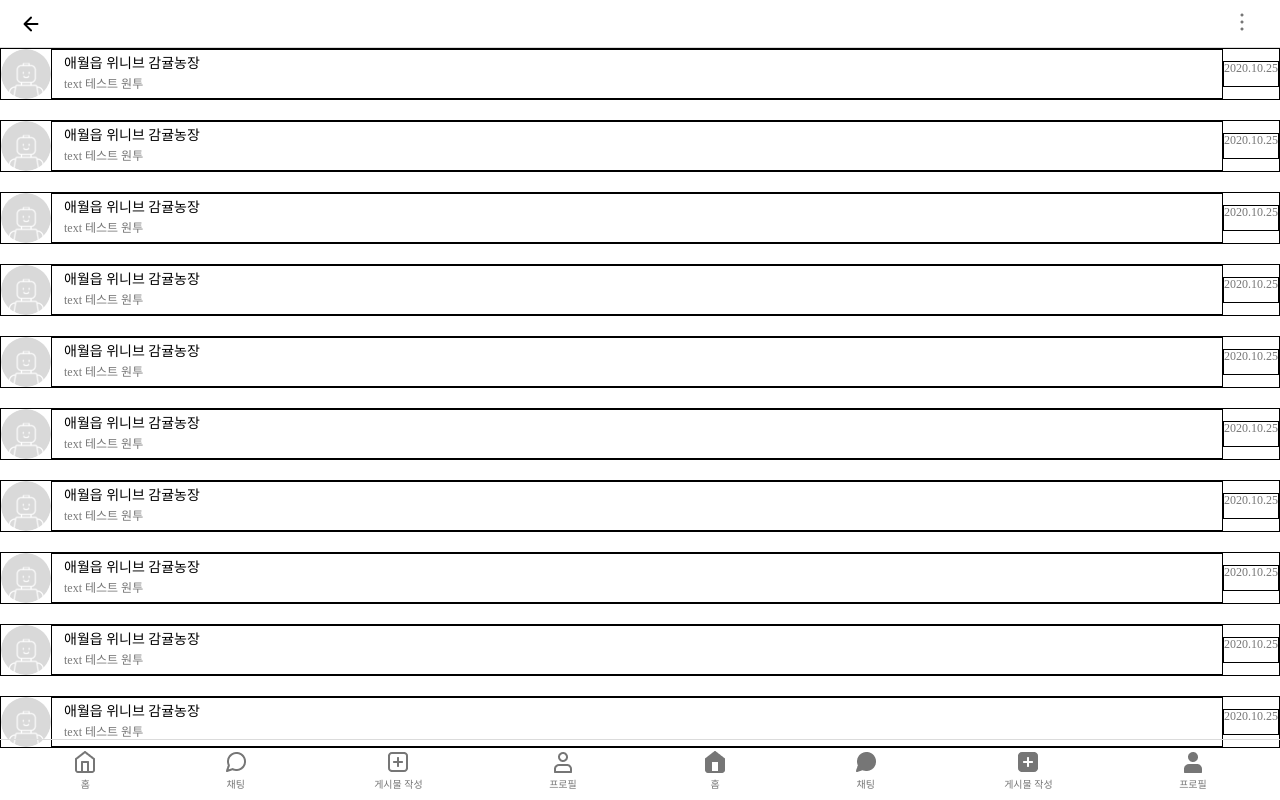
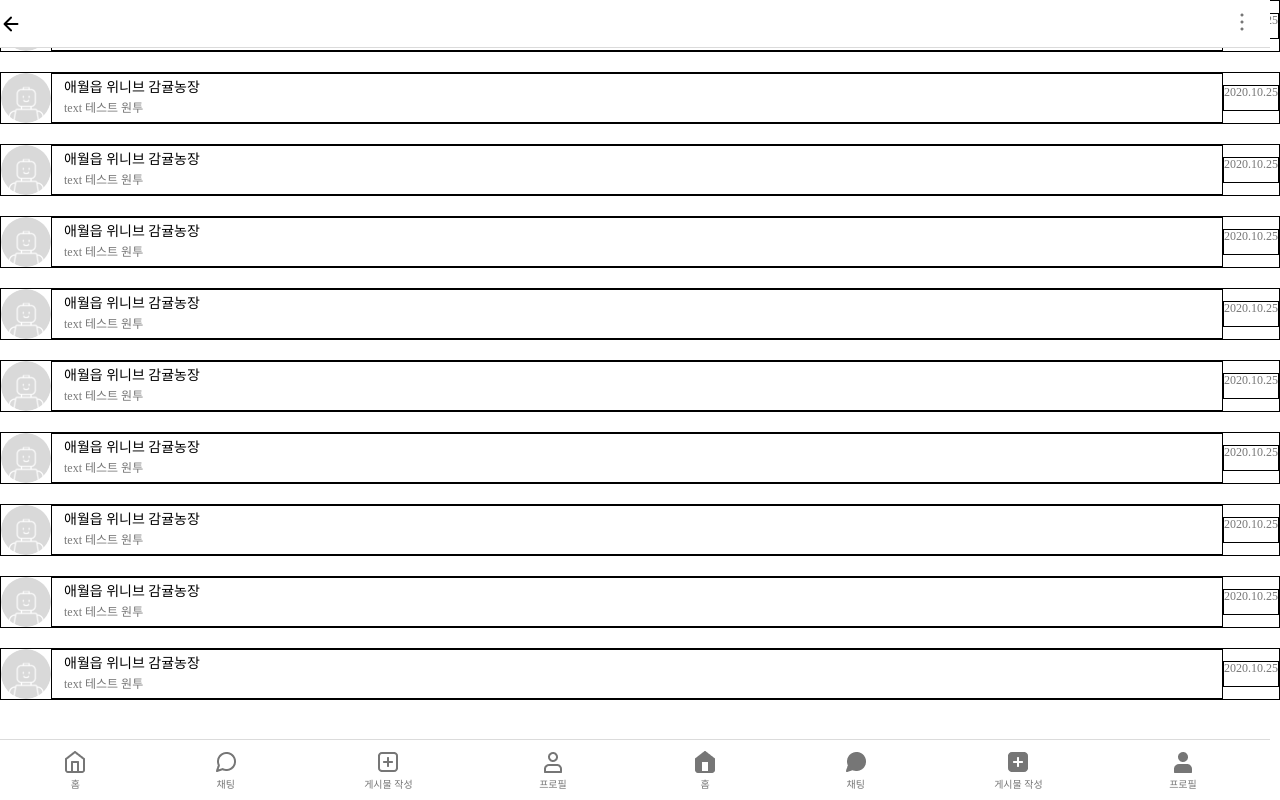
Before and after one commit to FRONTENDSCHOOL5/final-11-NigoNego, a React (Create React App) app: page /chat in a window 1280 px wide. Built offline with nearby package versions, Linux system fonts and the light colour scheme.

Commit message:
💄 Design : #60 전체 div margin 및 height 추가

```diff
--- a/src/components/common/Header/Header.jsx
+++ b/src/components/common/Header/Header.jsx
@@ -57,10 +57,15 @@ const HeaderDefaultStyle = styled.div`
   /* box-shadow: inset 0px 0px 3px 1px rgb(0, 38, 255); */
   height: 4.8rem;
   border-bottom: 1px solid var(--basic-border-color);
-  padding: 10px 20px;
+  width: 100%;
   display: flex;
   justify-content: space-between;
   align-items: center;
+  position: fixed;
+  top: 0;
+  margin-left: -10px;
+  padding: 0 10px;
+  background-color: #fff;
 `;
 
 const HeaderBasicNavStyle = styled(HeaderDefaultStyle)``;
--- a/src/components/common/Navbar/NavbarStyle.jsx
+++ b/src/components/common/Navbar/NavbarStyle.jsx
@@ -8,14 +8,15 @@ const NavbarWrapper = styled.nav`
   color: var(--basic-grey);
   position: fixed;
   bottom: 0px;
-  padding: 10px;
-
+  background-color: #fff;
+  margin-left: -10px;
   p {
     margin: 5px 0 0 0;
   }
 
   ul {
     display: flex;
+    padding: 10px;
   }
 
   li {
--- a/src/styles/globalstyle.js
+++ b/src/styles/globalstyle.js
@@ -45,5 +45,12 @@ const globalStyle = createGlobalStyle`
     text-decoration: none;
     color: inherit;
   }
+
+  .body-wrapper {
+    margin: 4.8rem 10px 0px 10px;
+    /* box-shadow: inset 0px 0px 3px 1px rgb(0, 38, 255); */
+    height: 90vh;
+    overflow: scroll;
+  }
 `;
 export default globalStyle;
```
Also changed, not shown: src/styles/BodyGlobal.jsx (added, +14 -0 lines).
